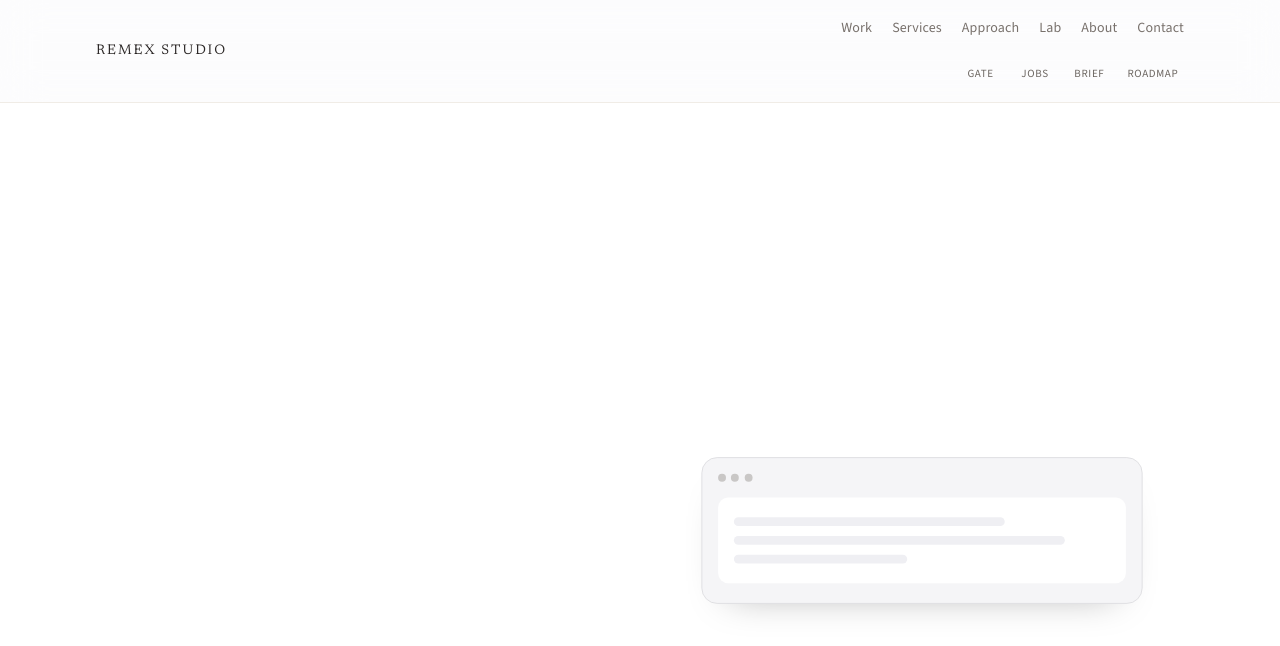
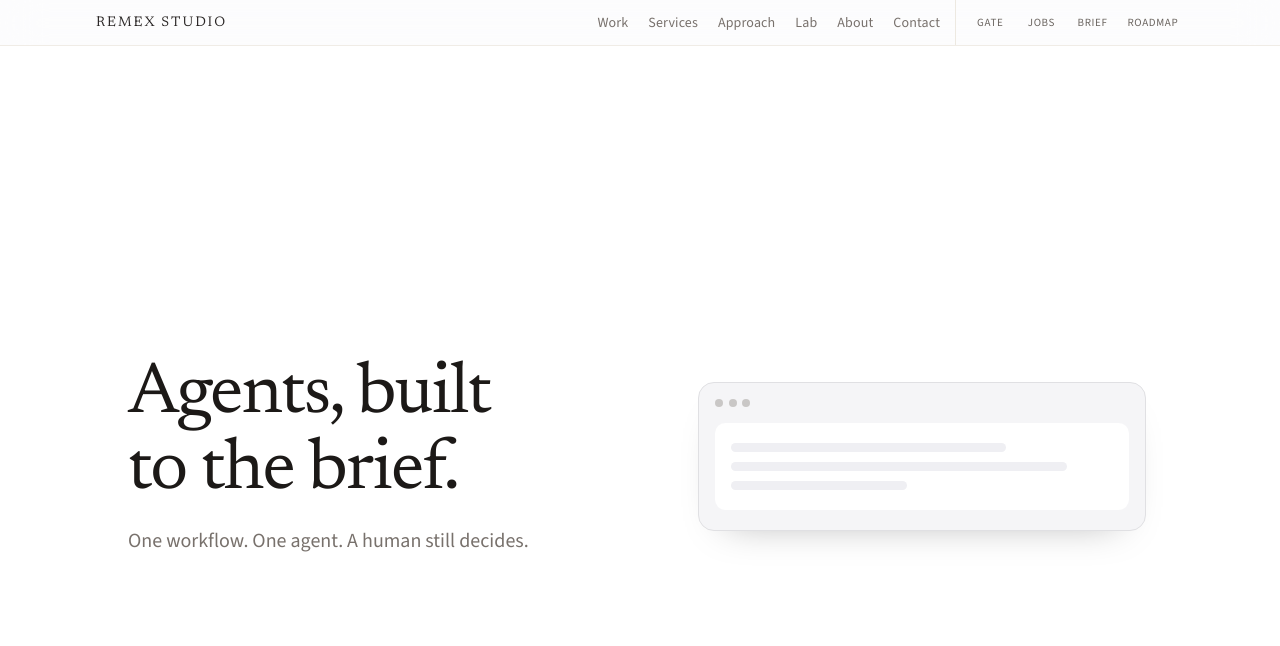
Before and after one commit to remexstudio/remex-atelier, a Next.js app: page / in a window 1280 px wide. Shown: the top 646 px of the page. Built offline with nearby package versions, Linux system fonts and the light colour scheme.

Commit message:
fix(site): v3 nav 44px hits in 46px bar

```diff
--- a/app/globals.css
+++ b/app/globals.css
@@ -285,44 +285,77 @@ button:active {
 
 
 
+.site-nav__links {
+  display: flex;
+  flex-wrap: nowrap;
+  align-items: center;
+  justify-content: flex-end;
+  gap: 0.15rem 0.85rem;
+  margin: 0;
+  min-width: 0;
+}
+
 .site-nav__links a {
   display: inline-flex;
   align-items: center;
+  justify-content: center;
   box-sizing: border-box;
+  height: var(--hit-target-min);
   min-height: var(--hit-target-min);
-  padding-block: 0.65rem;
+  padding-inline: 0.2rem;
   text-decoration: none;
 }
 
 .site-nav__mark {
   display: inline-flex;
   align-items: center;
+  height: var(--hit-target-min);
   min-height: var(--hit-target-min);
-  padding-block: 0.35rem;
+  flex-shrink: 0;
 }
 
-/* Primary routes stay in .site-nav__links; film adds hairline chapter map */
+/* Primary + chapter hairlines share ONE 46px sticky row */
 .site-nav__cluster {
   display: flex;
-  flex-direction: column;
-  align-items: flex-end;
-  gap: 0.15rem;
+  flex-direction: row;
+  flex-wrap: nowrap;
+  align-items: center;
+  justify-content: flex-end;
+  gap: 0.75rem;
+  min-width: 0;
+  max-width: 100%;
+  height: var(--nav-height);
+}
+
+.site-nav__chapters-wrap {
+  display: none;
+  align-items: center;
+  height: var(--nav-height);
+  padding-left: 0.75rem;
+  border-left: 1px solid color-mix(in srgb, var(--rule) 70%, transparent);
   min-width: 0;
 }
 
+.site-shell--film .site-nav__chapters-wrap {
+  display: flex;
+}
+
 .site-nav__chapters {
-  display: none;
-  flex-wrap: wrap;
+  display: flex;
+  flex-wrap: nowrap;
+  align-items: center;
   justify-content: flex-end;
-  gap: 0.15rem 0.65rem;
+  gap: 0.1rem 0.45rem;
   margin: 0;
   padding: 0;
   list-style: none;
-  max-width: 100%;
+  height: var(--nav-height);
 }
 
-.site-shell--film .site-nav__chapters {
+.site-nav__chapters li {
   display: flex;
+  align-items: center;
+  height: var(--nav-height);
 }
 
 .site-nav__chapters a {
@@ -330,9 +363,10 @@ button:active {
   align-items: center;
   justify-content: center;
   box-sizing: border-box;
+  height: var(--hit-target-min);
   min-height: var(--hit-target-min);
   min-width: var(--hit-target-min);
-  padding: 0.75rem 0.35rem;
+  padding-inline: 0.35rem;
   font-size: 0.6875rem;
   line-height: 1;
   letter-spacing: 0.06em;
@@ -355,11 +389,13 @@ button:active {
   }
 }
 
-/* Film nav may grow slightly when chapter map shows — keep sticky + frost */
+/* Film sticky bar stays in 44–48px band — never two rows */
 .site-shell--film .site-nav {
-  height: auto;
+  height: var(--nav-height);
+  max-height: 48px;
   min-height: var(--nav-height);
-  padding-block: 0.35rem;
+  padding-block: 0;
+  overflow: hidden;
 }
 
 .site-shell--default .site-nav {
--- a/components/SiteChrome.tsx
+++ b/components/SiteChrome.tsx
@@ -51,7 +51,7 @@ export function SiteChrome({
           <div className="site-nav__cluster">
             <nav
               aria-label="Primary"
-              className="type-meta site-nav__links flex flex-wrap justify-end gap-x-4 gap-y-2 sm:gap-x-5"
+              className="type-meta site-nav__links"
             >
               {NAV.map((item) => (
                 <Link
@@ -64,7 +64,7 @@ export function SiteChrome({
               ))}
             </nav>
             {isFilm ? (
-              <nav aria-label="Home chapters">
+              <nav aria-label="Home chapters" className="site-nav__chapters-wrap">
                 <ul className="site-nav__chapters">
                   {CHAPTERS.map((item) => (
                     <li key={item.href}>
--- a/ops/HANDOFF.md
+++ b/ops/HANDOFF.md
@@ -1,24 +1,21 @@
-# Handoff V3-1 REWORK
+# Handoff V3-1 REWORK (merged)
 
 - Status: delivered
-- SHA: 5bc213b
+- SHA: pending
 - Preview: https://remex-atelier.vercel.app
-- Commit: `fix(site): v3 nav 44px hit targets`
+- Commit: `fix(site): v3 nav 44px hits in 46px bar`
 
 ## Files changed
-- `app/globals.css` — `.site-nav__chapters a` and primary `.site-nav__links a` / mark use `min-height: var(--hit-target-min)` (44px) via padding; hairline chapter visual kept
+- `components/SiteChrome.tsx` — chapter map sits in same cluster row as primary (not stacked)
+- `app/globals.css` — film `.site-nav` fixed `height: var(--nav-height)` / `max-height: 48px`; cluster `flex-direction: row`; chapter + primary links `height/min-height: var(--hit-target-min)` (44px) inside the 46px bar
 - `ops/HANDOFF.md`, `ops/STATUS.md`, `ops/BACKLOG.md`
 
 ## Acceptance
-- [x] Chapter map links ≥44px hit
-- [x] Primary nav links ≥44px hit
+- [x] Chapter hairlines in the **same** 46px sticky row as primary
+- [x] Measured bar height capped ≤48px (`max-height: 48px`, no second row)
+- [x] Chapter + primary hit ≥44px
 - [x] No nine-module home / V3-2
-- [x] Skills: apple-design-web, emil-design-eng, zero-jank-scroll (hit targets / no scroll change)
-
-## Skills used
-- apple-design-web
-- emil-design-eng
-- zero-jank-scroll
+- [x] Skills: apple-design-web, emil-design-eng, zero-jank-scroll
 
 ## DEV: PASS
-Await UX re-PASS. Do not open V3-2.
+Await Apple + UX re-PASS.
--- a/ops/STATUS.md
+++ b/ops/STATUS.md
@@ -12,3 +12,7 @@
 ## V3-1 REWORK — 44px nav hits
 
 - State: DEV PASS (await UX re-PASS)
+
+## V3-1 REWORK — 44px hits in 46px bar
+
+- State: DEV PASS (await Apple + UX)
```
